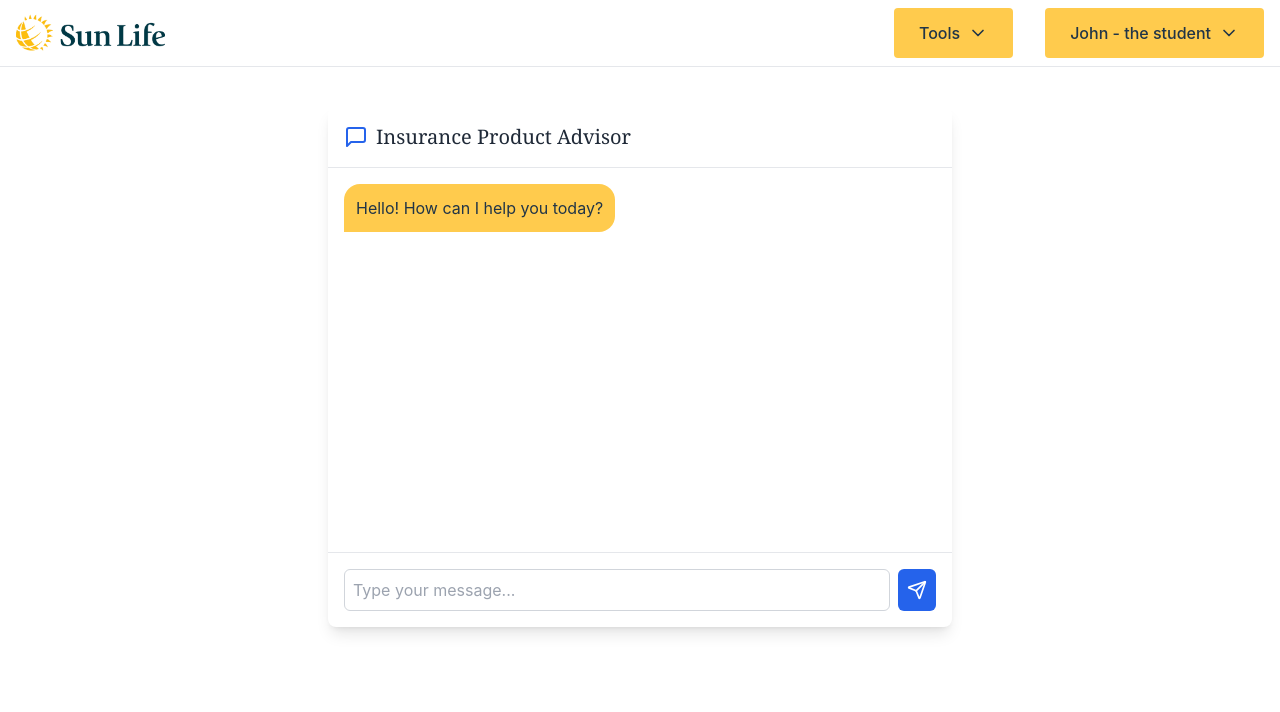
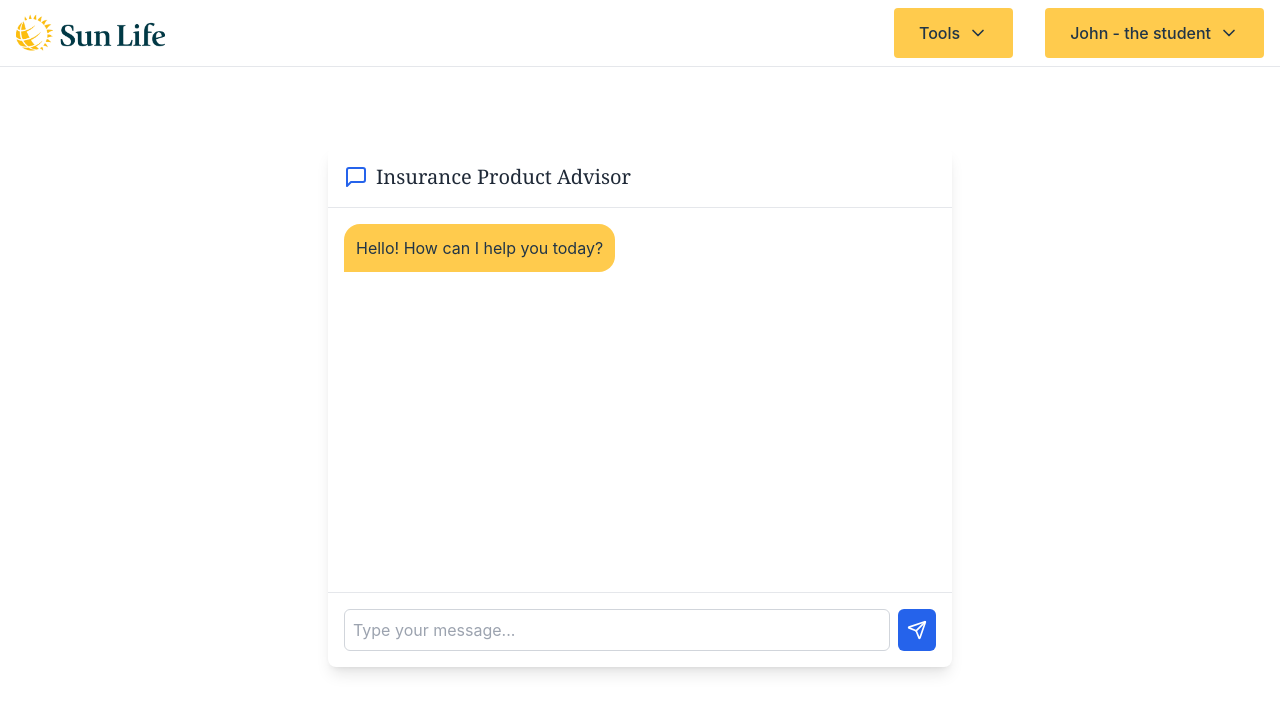
Before and after one commit to achneerov/ConuhacksIX, a React (Vite) app: page /suggested-products in a window 1280 px wide. Shown: the top 712 px of the page. Built offline with nearby package versions, Linux system fonts and the light colour scheme.

Commit message:
insurance chat bot

```diff
--- a/src/SuggestedProductsChatbot.tsx
+++ b/src/SuggestedProductsChatbot.tsx
@@ -100,7 +100,7 @@
   }, [messages]);
 
   return (
-    <div className="max-w-2xl mx-auto p-6">
+    <div className="max-w-2xl mx-auto p-6 mt-10">
       <div className="bg-white rounded-lg shadow-lg">
         <div className="border-b p-4">
           <div className="flex items-center">
```
